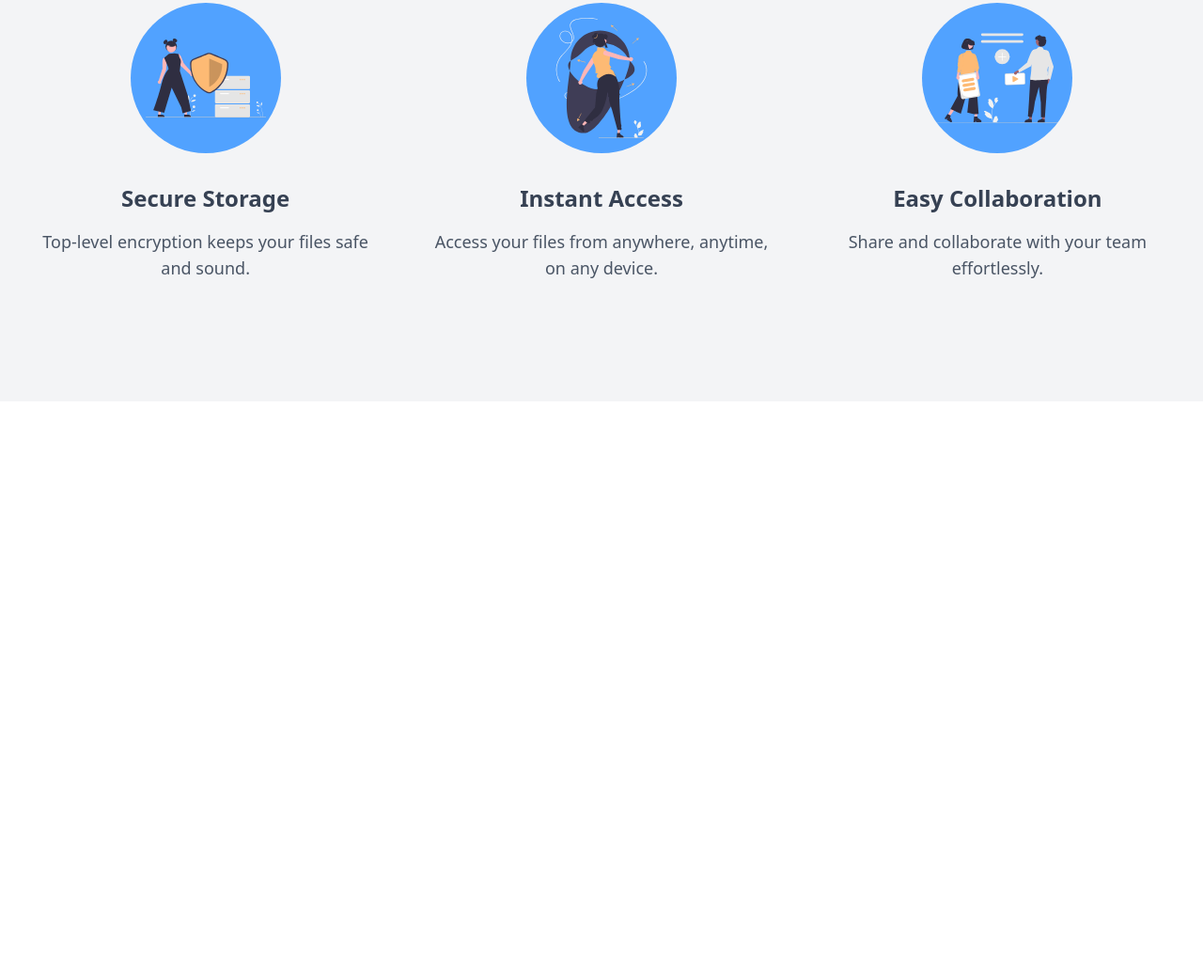
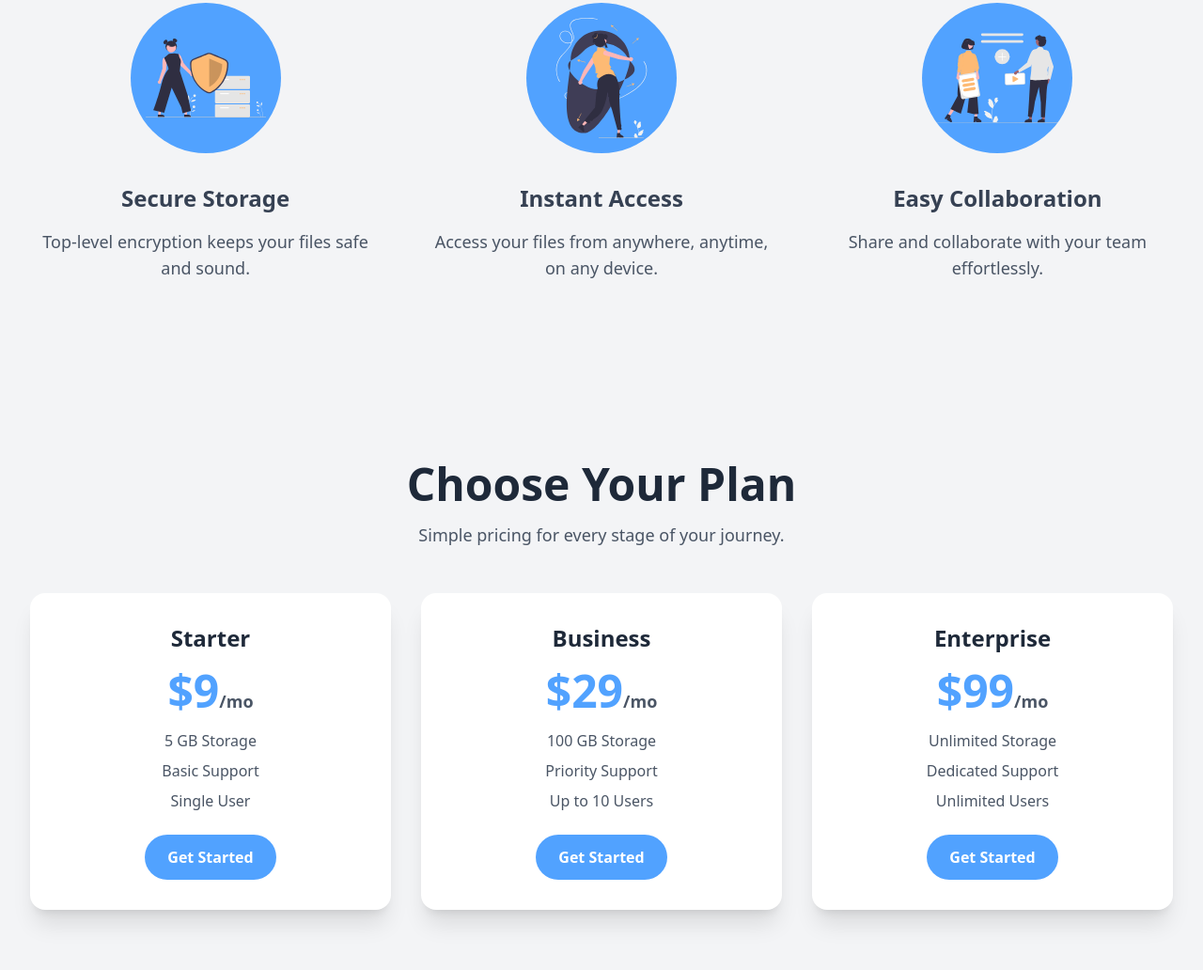
Before and after one commit to tom-seidel/tailwind-projects, a website: page full-sites/cloud-dot/src/index.html in a window 1280 px wide. Shown: the part 1063-2095 px from the top of the page at 94% size. Before the commit the page ends 1490 px from the top, so only its background shows below. Drawn offline with nearby package versions, Linux system fonts and the light colour scheme; files that its build step writes are made by us from their sources.

Commit message:
feat: add pricing section

```diff
--- a/full-sites/cloud-dot/src/index.html
+++ b/full-sites/cloud-dot/src/index.html
@@ -98,6 +98,55 @@
             </section>
         </div>
 
+        <!-- Pricing Section BG-Wrapper -->
+        <div class="bg-gray-100">
+            <!-- Pricing Section -->
+            <section class="w-full max-w-screen-2xl mx-auto py-16 px-8">
+                <div class="text-center mb-12">
+                <h2 class="text-4xl md:text-5xl font-bold text-gray-800 mb-4">Choose Your Plan</h2>
+                <p class="text-lg text-gray-600">Simple pricing for every stage of your journey.</p>
+                </div>
+
+                <div class="flex flex-col md:flex-row gap-8">
+                    <!-- Starter Plan -->
+                    <div class="flex-1 bg-white shadow-xl rounded-2xl p-8 flex flex-col items-center hover:scale-105 transition-transform">
+                        <h3 class="text-2xl font-bold text-gray-800 mb-4">Starter</h3>
+                        <p class="text-5xl font-bold text-blue-400 mb-4">$9<span class="text-lg text-gray-600">/mo</span></p>
+                        <ul class="text-gray-600 mb-6 space-y-2 text-center">
+                        <li>5 GB Storage</li>
+                        <li>Basic Support</li>
+                        <li>Single User</li>
+                        </ul>
+                        <a href="#" class="bg-blue-400 hover:bg-blue-500 text-white font-bold py-3 px-6 rounded-3xl">Get Started</a>
+                    </div>
+
+                    <!-- Business Plan -->
+                    <div class="flex-1 bg-white shadow-xl rounded-2xl p-8 flex flex-col items-center hover:scale-105 transition-transform">
+                        <h3 class="text-2xl font-bold text-gray-800 mb-4">Business</h3>
+                        <p class="text-5xl font-bold text-blue-400 mb-4">$29<span class="text-lg text-gray-600">/mo</span></p>
+                        <ul class="text-gray-600 mb-6 space-y-2 text-center">
+                        <li>100 GB Storage</li>
+                        <li>Priority Support</li>
+                        <li>Up to 10 Users</li>
+                        </ul>
+                        <a href="#" class="bg-blue-400 hover:bg-blue-500 text-white font-bold py-3 px-6 rounded-3xl">Get Started</a>
+                    </div>
+
+                    <!-- Enterprise Plan -->
+                    <div class="flex-1 bg-white shadow-xl rounded-2xl p-8 flex flex-col items-center hover:scale-105 transition-transform">
+                        <h3 class="text-2xl font-bold text-gray-800 mb-4">Enterprise</h3>
+                        <p class="text-5xl font-bold text-blue-400 mb-4">$99<span class="text-lg text-gray-600">/mo</span></p>
+                        <ul class="text-gray-600 mb-6 space-y-2 text-center">
+                        <li>Unlimited Storage</li>
+                        <li>Dedicated Support</li>
+                        <li>Unlimited Users</li>
+                        </ul>
+                        <a href="#" class="bg-blue-400 hover:bg-blue-500 text-white font-bold py-3 px-6 rounded-3xl">Get Started</a>
+                    </div>
+                </div>
+            </section>
+        </div>
+
         <script src="../js/index.js"></script>
     </body>
 </html>
```
